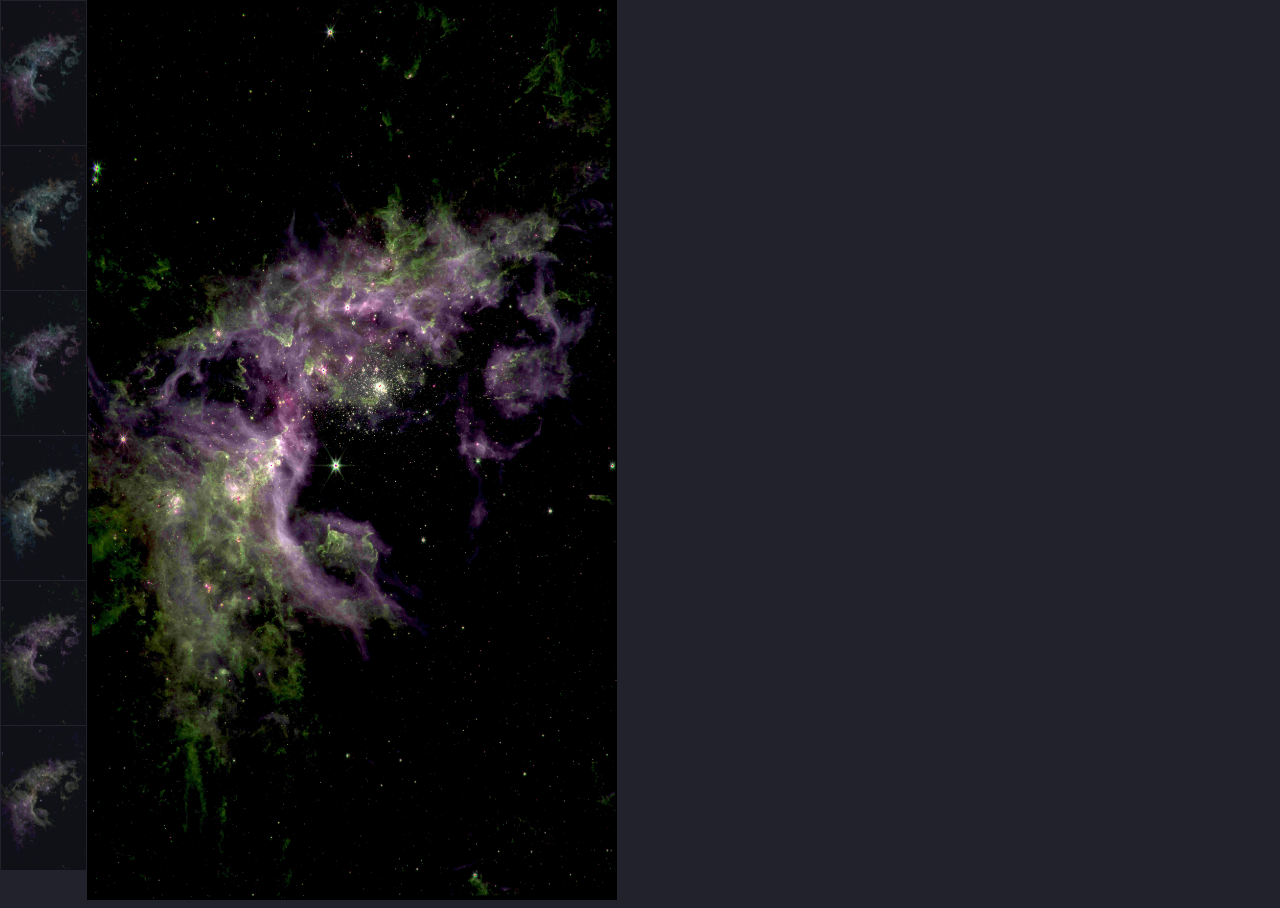
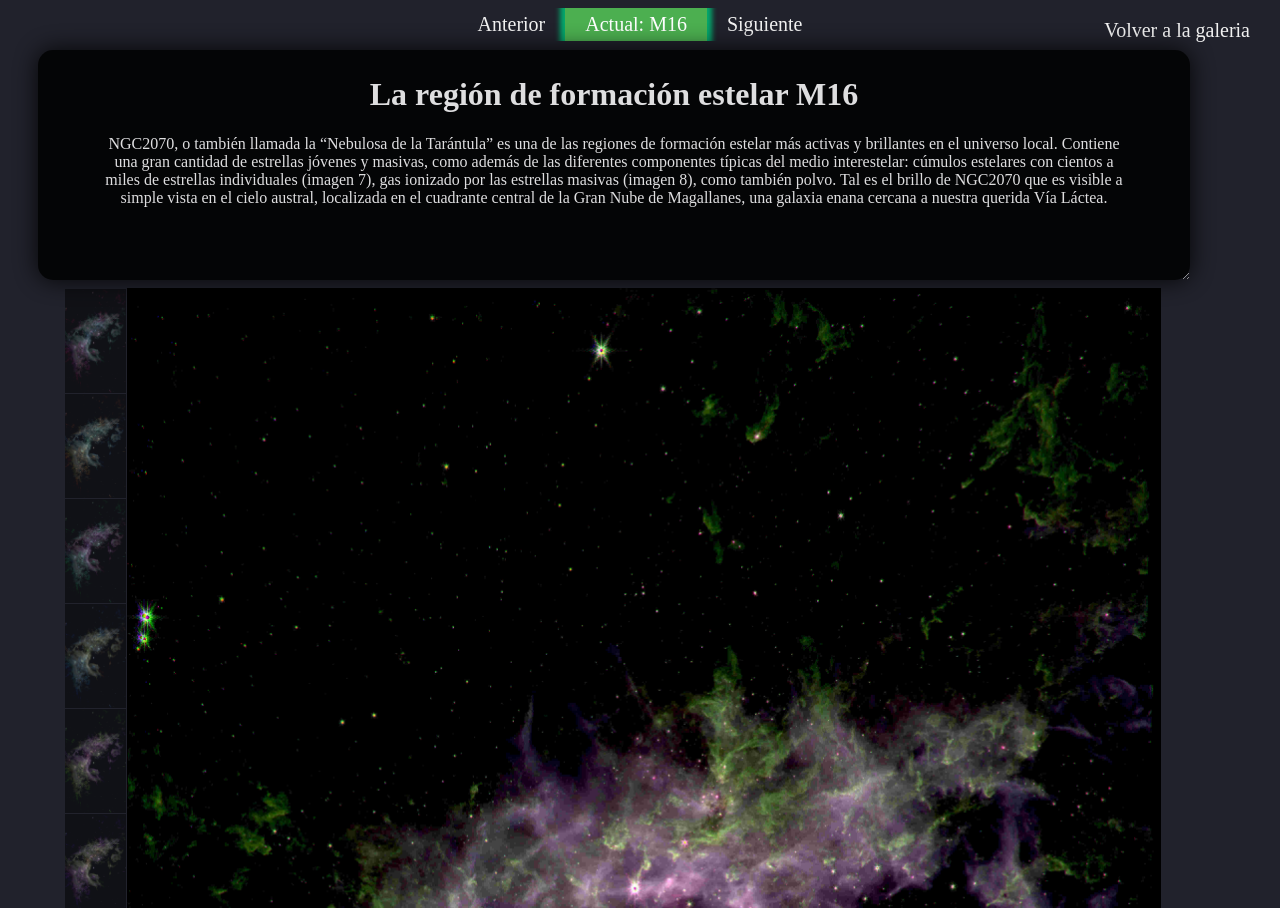
Before and after one commit to nicomedinap/nicomedinap.github.io, a Jekyll site: the page Galeria/JWST/MostrarImagenesNGC2070.html, which Jekyll copies as it is, in a window 1280 px wide. Built offline with Jekyll 4.4.1, drawn with Linux system fonts in a browser that asks for light colours.

Commit message:
Update MostrarImagenesNGC2070.html

```diff
--- a/Galeria/JWST/MostrarImagenesNGC2070.html
+++ b/Galeria/JWST/MostrarImagenesNGC2070.html
@@ -1,24 +1,134 @@
 <html>
 
-<!-- Publico -->
-<!--<link rel="stylesheet" href="/public/css/EstiloObjetoAstronomico.css">-->
-
+<head>
+	<meta http-equiv="Content-Type" content="text/html; charset=utf-8"/>
+</head>
 
 <style>
-{
-	margin: 0;
-	padding: 0px;
+
+html{
+	height: 100%;
+	width: 100%;
  }
 
 body{
+	height: 100%;
 	background-color: #21222c;
 	/* Este color no es negro completamente pero para un fondo oscuro en una web
   	es mejor uno de este tipo a un negro puro ya que es muy intenso.
  	*/
 }
 
+.BarraBotones{
+    overflow: hidden;
+    background: none !important;
+    display: flex;
+    justify-content: center;
+    align-items: center;
+}
+
+/*a es para crear links, así que modificaremos las
+caracteristicas de ese <a> dentro del div BarraBotones */
+.BarraBotones a{
+	line-height:17px;
+  	float: left;
+	color: #f2f2f2;
+ 	text-align: center;
+ 	padding: 8px 20px; /*dimensiones de los botones*/
+ 	text-decoration: none;
+ 	font-size: 20px;
+	top:0;
+}
+
+.BarraBotones a:hover{
+	transition: 0.5s;
+	background-color: #ddd;
+	color: black;
+}
+
+.BarraBotones a.active{
+	box-shadow: 0 0 5px 5px #04AA6D;
+	background-color: #4CAF50;
+	color: white;
+}
+
+.Boton_volver{
+	right: 0;
+	position: absolute;
+	top: 0px;
+	padding: 10px;
+	overflow: hidden;
+    background: none !important;
+    display: flex;
+    justify-content: center;
+}
+
+.Boton_volver a{
+	line-height:0px;
+	border-radius: 25px;
+  	float: left;
+	color: #f2f2f2;
+ 	text-align: center;
+ 	padding: 20px 20px; /*dimensiones de los botones*/
+ 	text-decoration: none;
+ 	font-size: 20px;
+	top:0;
+}
+
+.Boton_volver a:hover{
+	transition: 0.5s;
+	background-color: lightseagreen;
+	color: black;
+}
+
+.Boton_volver a.active{
+	box-shadow: 0 0 5px 5px #04AA6D;
+	background-color: #4CAF50;
+	color: white;
+}
+
+.CajaInfo{
+	resize: vertical;
+  	overflow: auto;
+	width: fit-content;
+    background-color: black;
+	max-width:70%;
+	border-radius: 15px;
+	opacity: 0.85;
+	position: absolute;
+    top: 20px;
+    height: 25%;
+	padding-top: 5px;
+	padding-left: 5%;
+	padding-right: 5%;
+	color: white;
+	margin: 30px 30px;
+	text-align: center;
+	box-shadow: 0 0 25px 0 black;
+	word-wrap: break-word;
+    max-width: 80%;
+  	text-overflow: ellipsis;
+}
+
+.CajaInfo p{
+	width: fit-content;
+	}
+
+.imagen{
+    top: 32%;
+	width: 100%;
+    display: flex;
+	max-height: 90%;
+	position: absolute;
+
+	bottom: 0px;
+	left: 0;
+	padding-left: 5%;
+	padding-right: -5%;
+}
+
 .imagen-chica img{
-	height: 16%;
+	height: 17%;
 	margin: 1px 1px;
 	cursor: pointer;
 	display: block;
@@ -26,35 +136,51 @@ body{
 }
 
 .imagen-chica img:hover{
+	transition: 0.1s;
 	opacity: 1;
+	box-shadow: 0px 0px 20px 0px white;
 }
 
 .imagen-chica{
 	float: left;
 }
 
-.imagen{
-    display: flex;
-	height:100%;
-	margin: 0 0;
-	position: absolute;
-	top:  0;
-	bottom: 0px;
-	left: 0;
-}
-
 .imagen-grande img{
-    height:100%;
+   	max-width: 85%;
 }
 
 .imagen-grande{
 	float: right;
 	padding: 0px;
 }
+
+.Contenido{
+    justify-content: center;
+	}
+
 </style>
 
+<body>
 
-<body>
+	<div class="BarraBotones">
+		<a href="#news">Anterior</a>
+		<a class="active" href="#home">Actual: M16</a>
+		<a href="#contact">Siguiente</a>
+	</div>
+
+	<div class="Boton_volver">
+		<a href="https://nicomedinap.github.io/Galeria/JWST.html">Volver a la galeria</a>
+	</div>
+
+	<div class="Contenido">
+		<div class="CajaInfo" >
+			<h1 class="page_title">La región de formación estelar M16</h1>
+
+			<p> NGC2070, o también llamada la “Nebulosa de la Tarántula” es una de las regiones de formación estelar más activas y brillantes en el universo local. Contiene una gran cantidad de estrellas jóvenes y masivas, como además de las diferentes componentes típicas del medio interestelar: cúmulos estelares con cientos a miles de estrellas individuales (imagen 7), gas ionizado por las estrellas masivas (imagen 8), como también polvo.
+
+			Tal es el brillo de NGC2070 que es visible a simple vista en el cielo austral, localizada en el cuadrante central de la Gran Nube de Magallanes, una galaxia enana cercana a nuestra querida Vía Láctea. </p>
+		</div>
+
 		<div class="imagen">
 
 			<div class="imagen-chica">
@@ -70,6 +196,7 @@ body{
 				<img id="CajaDeImagenes" src="https://raw.githubusercontent.com/nicomedinap/nicomedinap.github.io/master/Galeria/JWST/NGC2070/4.jpg" >
 			</div>
 		</div>
+	</div>
 
 	<script>
 		function Desplegar(ImagenChica){
@@ -77,6 +204,5 @@ body{
 			ImagenGrande.src = ImagenChica.src;
 		}
 	</script>
-
 </body>
 </html>
```
Lines whose indentation alone changed are shown as unchanged.
